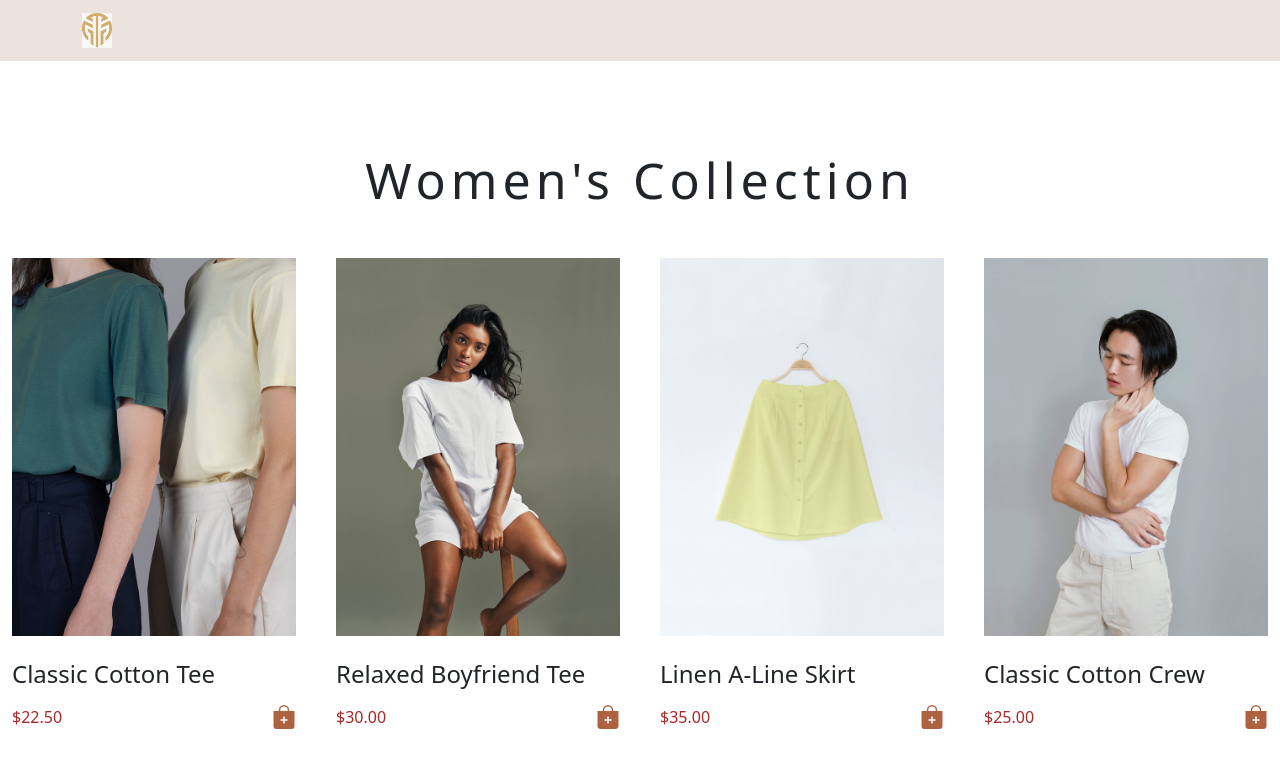
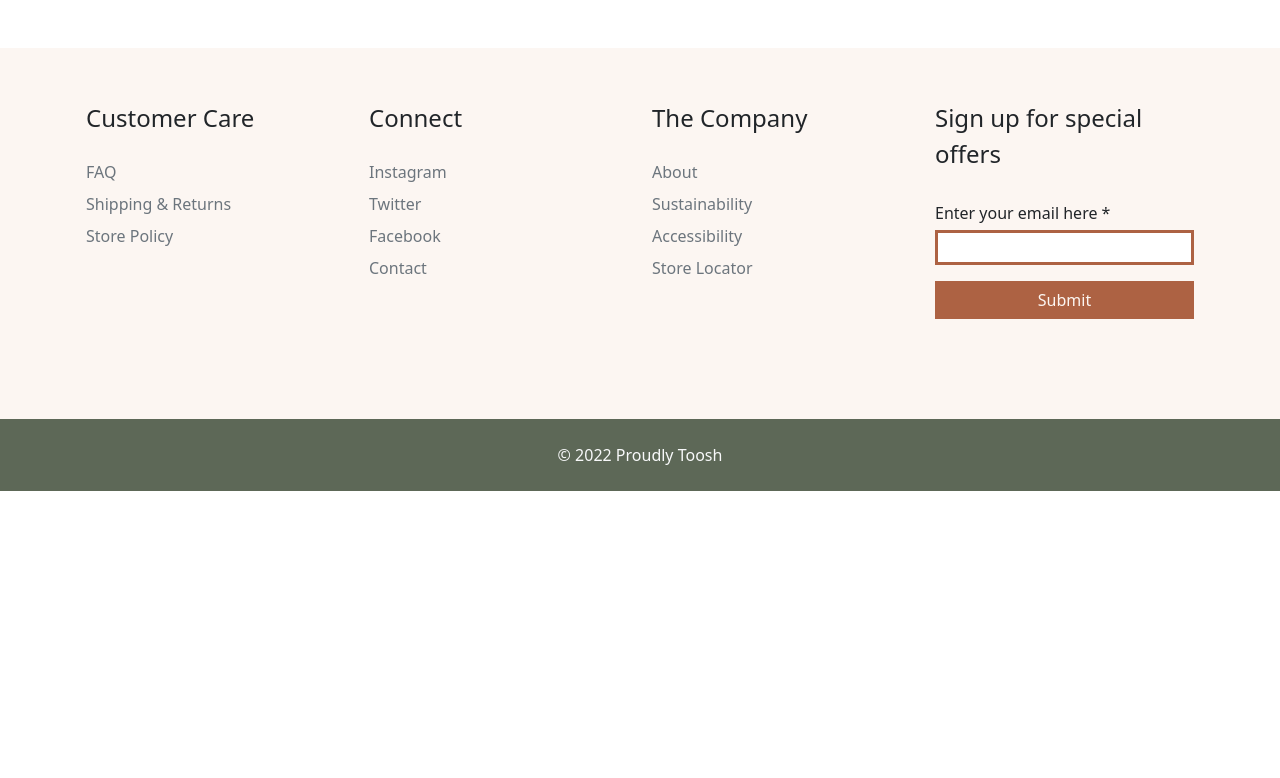
Before and after one commit to Tolohuntomilade/Shopping-Cart, a plain HTML site: page index.html in a window 1280 px wide. Shown: the top 778 px of the page. Drawn offline with nearby package versions, Linux system fonts and the light colour scheme.

Commit message:
add footer and links at the bottom

```diff
--- a/index.html
+++ b/index.html
@@ -4,12 +4,13 @@
     <meta charset="utf-8">
     <meta name="viewport" content="width=device-width, initial-scale=1">
     <title>Shopping Chart</title>
-    <link href="https://cdn.jsdelivr.net/npm/bootstrap@5.2.0-beta1/dist/css/bootstrap.min.css" rel="stylesheet" integrity="sha384-0evHe/X+R7YkIZDRvuzKMRqM+OrBnVFBL6DOitfPri4tjfHxaWutUpFmBp4vmVor" crossorigin="anonymous">
+    <link href="https://cdn.jsdelivr.net/npm/bootstrap@5.2.0-beta1/dist/css/bootstrap.min.css" rel="stylesheet"
+      integrity="sha384-0evHe/X+R7YkIZDRvuzKMRqM+OrBnVFBL6DOitfPri4tjfHxaWutUpFmBp4vmVor" crossorigin="anonymous">
     <link rel="stylesheet" href="./style.css">
 </head>
   <body>
         <!-- Nav-bar section -->
-        <div>
+        <!-- <div>
           <nav class="navbar navbar-expand-lg fixed-top bg-light bar">
             <div class="container">
               <a class="navbar-brand" href="#"><img src="./asset/logo.jpg" alt="" srcset="" class="img-fluid" width="30" height="24"></a>
@@ -43,13 +44,11 @@
               </div>
             </div>
           </nav>
-        </div>
-
-
-          <!-- End Nav-bar section -->
+        </div> -->
+        <!-- End Nav-bar section -->
 
     <!-- Section-Two -->
-      <section class="section-two container-fluid">
+      <!-- <section class="section-two container-fluid">
         <h1 class="text-dark text-center header mb-5">Women's Collection</h1>
         <div class="row d-flex flex-row gap-3 justify-content-center">
             <div class="col-xl col-lg-5 col-sm-12 mb-5 d-flex flex-column">
@@ -223,9 +222,57 @@
         </div>
       </div>
   </div>
-  </section>
-   <!-- End Section-Two -->
+  </section> -->
+  <!-- End Section-Two -->
+
+  <!-- Footer -->
+  <footer class="bd-footer py-4 py-md-1 mt-5">
+    <div class="container py-4 py-md-5 px-4 px-md-3">
+      <div class="row">
+        <div class="col-xl col-lg-5 col-sm-12 mb-5 d-flex flex-column">
+          <p class="fs-4 mb-lg-4">Customer Care</p>
+          <ul class="list-unstyled">
+            <li class="mb-2"><a href="#s" class="text-decoration-none text-secondary">FAQ</a></li>
+            <li class="mb-2"><a href="#s" class="text-decoration-none text-secondary">Shipping & Returns</a></li>
+            <li class="mb-2"><a href="#s" class="text-decoration-none text-secondary">Store Policy</a></li>
+          </ul>
+        </div>
+        <div class="col-xl col-lg-5 col-sm-12 mb-5 d-flex flex-column">
+          <p class="fs-4 mb-lg-4">Connect</p>
+          <ul class="list-unstyled">
+            <li class="mb-2"><a href="#s" class="text-decoration-none text-secondary">Instagram</a></li>
+            <li class="mb-2"><a href="#s" class="text-decoration-none text-secondary">Twitter</a></li>
+            <li class="mb-2"><a href="#s" class="text-decoration-none text-secondary">Facebook</a></li>
+            <li class="mb-2"><a href="#s" class="text-decoration-none text-secondary">Contact</a></li>
+          </ul>
+        </div>
+        <div class="col-xl col-lg-5 col-sm-12 mb-5 d-flex flex-column">
+          <p class="fs-4 mb-lg-4">The Company</p>
+          <ul class="list-unstyled text-decoration-none">
+            <li class="mb-2"><a href="#s" class="text-decoration-none text-secondary">About</a></li>
+            <li class="mb-2"><a href="#s" class="text-decoration-none text-secondary">Sustainability</a></li>
+            <li class="mb-2"><a href="#s" class="text-decoration-none text-secondary">Accessibility</a></li>
+            <li class="mb-2"><a href="#s" class="text-decoration-none text-secondary">Store Locator</a></li>
+          </ul>
+        </div>
+        <div class="col-xl col-lg-5 col-sm-12 mb-5 d-flex flex-column">
+          <p class="fs-4 mb-lg-4">Sign up for special offers</p>
+          <div class="row mb-3">
+            <label for="colFormLabelSm" class="col-sm-12 col-form-label col-form-label-sm fs-6">Enter your email here *</label>
+            <div class="col-sm-12">
+              <input type="email" class="form-control form-control-sm" id="colFormLabelSm">
+            </div>
+          </div>
+          <input class="btn rounded-0" type="submit" value="Submit">
+        </div>
+      </div>
+    </div>
+  </footer>
+  <div class="bd-footer py-4 py-md-4 bottom-bar text-center text-light">&copy; 2022 Proudly Toosh</div>
+  <!-- / Footer -->
+
     <script src="./main.js"></script>
-    <script src="https://cdn.jsdelivr.net/npm/bootstrap@5.2.0-beta1/dist/js/bootstrap.bundle.min.js" integrity="sha384-pprn3073KE6tl6bjs2QrFaJGz5/SUsLqktiwsUTF55Jfv3qYSDhgCecCxMW52nD2" crossorigin="anonymous"></script>
+    <script src="https://cdn.jsdelivr.net/npm/bootstrap@5.2.0-beta1/dist/js/bootstrap.bundle.min.js"
+      integrity="sha384-pprn3073KE6tl6bjs2QrFaJGz5/SUsLqktiwsUTF55Jfv3qYSDhgCecCxMW52nD2" crossorigin="anonymous"></script>
   </body>
 </html>
--- a/style.css
+++ b/style.css
@@ -55,3 +55,23 @@ body{
         display: none;
     }
 }
+
+/* Footer */
+footer {
+    background-color: #FCF6F2;
+}
+
+#colFormLabelSm {
+    border: 3px solid #ad6243;
+    border-radius: 0;
+}
+
+
+input.rounded-0 {
+    background-color: #ad6243;
+    color: #FCF6F2;
+}
+
+.bottom-bar {
+    background-color: #5d6857;
+}
```
